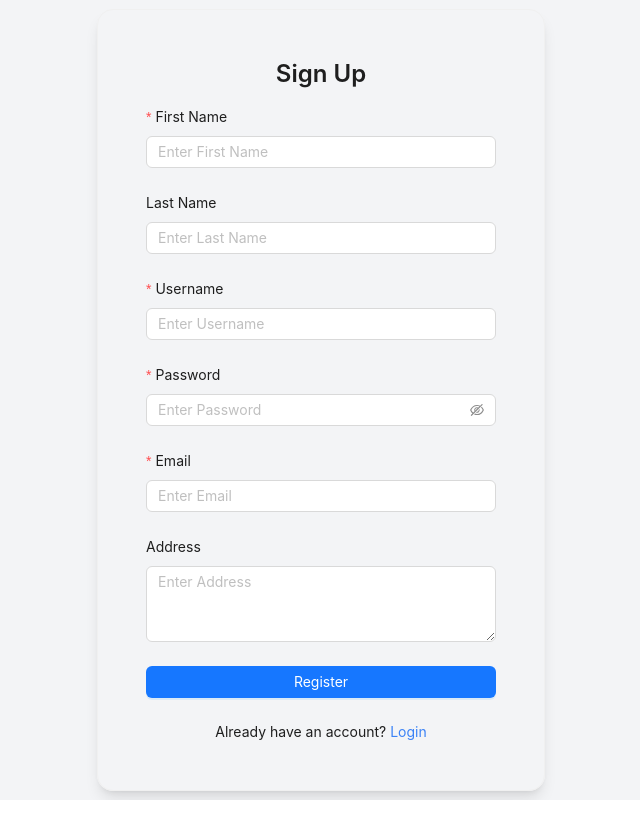
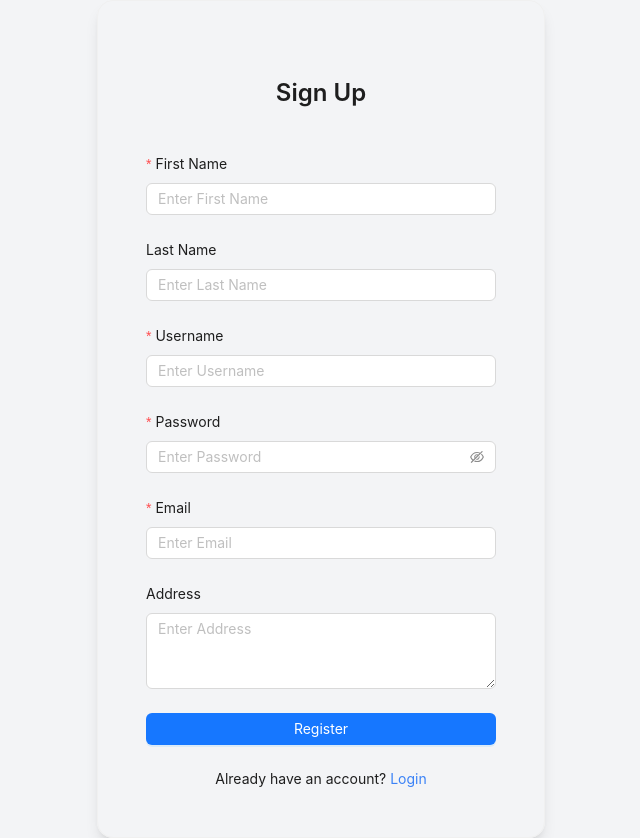
Before and after one commit to seifehab1m/beshara, a React (Vite) app: page /sign-up in a window 1280 px wide. Shown: the whole page, without its empty margins (319-959 px from the left). Before the commit the page ends 800 px from the top, so only its background shows below. Built offline with nearby package versions, Linux system fonts and the light colour scheme.

Commit message:
edit in ui

```diff
--- a/src/pages/Login.tsx
+++ b/src/pages/Login.tsx
@@ -25,7 +25,7 @@ export default function Login() {
   };
 
   return (
-    <div className="flex justify-center items-center h-screen bg-gray-100">
+    <div className="flex justify-center items-center min-h-screen h-full bg-gray-100">
       <Card className="w-full max-w-md shadow-lg p-6 bg-white rounded-2xl">
         <h2 className="text-2xl font-semibold text-center mb-4">Login</h2>
         <Form form={form} layout="vertical" onFinish={onFinish}>
--- a/src/pages/Signup.tsx
+++ b/src/pages/Signup.tsx
@@ -22,9 +22,9 @@ export default function Signup() {
   };
 
   return (
-    <div className="flex justify-center items-center h-screen bg-gray-100">
+    <div className="flex justify-center items-center min-h-screen h-full bg-gray-100">
       <Card className="w-full max-w-md shadow-lg p-6 bg-white rounded-2xl">
-        <h2 className="text-2xl font-semibold text-center mb-4">Sign Up</h2>
+        <h2 className="text-2xl font-semibold text-center py-7 mb-4">Sign Up</h2>
         <Form form={form} layout="vertical" onFinish={onFinish}>
           <Form.Item
             label="First Name"
```
